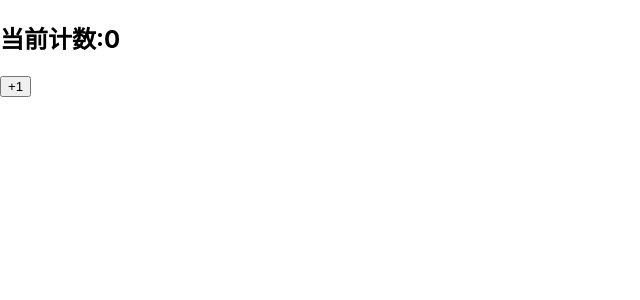
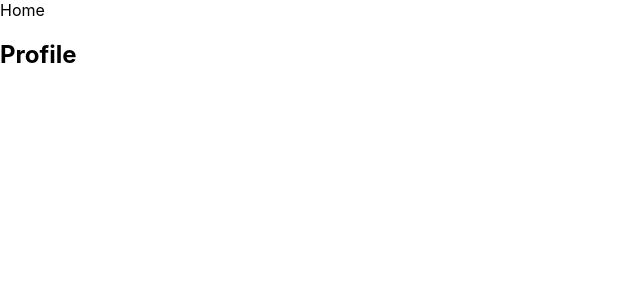
Before and after one commit to SmileYang966/React-study-demo, a React (Create React App) app: page / in a window 1280 px wide. Shown: the top 300 px of the page, without its empty margins (0-640 px from the left). Built offline with nearby package versions, Linux system fonts and the light colour scheme.

Commit message:
StrictMode严格模式

```diff
--- /dev/null
+++ b/src/source/10-组件内容补充/04-StrickMode.js
@@ -0,0 +1,52 @@
+import React, { PureComponent, StrictMode } from 'react'
+
+class Home extends PureComponent{
+
+  UNSAFE_componentWillMount(){
+    console.log("Home----UNSAFE_componentWillMount");
+  }
+
+  render(){
+    return (
+      <div>
+        Home
+      </div>
+    );
+  }
+}
+
+class Profile extends PureComponent{
+
+  UNSAFE_componentWillMount(){
+    console.log("Profile----UNSAFE_componentWillMount");
+  }
+
+  render(){
+    return(
+      <div>
+        <h2 ref="aab">Profile</h2>
+      </div>
+    )
+  }
+}
+
+/***
+ * StrictMode会检查哪些？
+ * 1.一些UNSAFE_标签的
+ * 2.使用过时的ref,ref="aab"这个用法已经过时了
+ * 3.StrictMode会有副作用，例如被调用多次
+ */
+
+export default class App extends PureComponent {
+  render() {
+    return (
+      <div>
+        {/* 用StrictMode包裹起来的子组件，会对子组件进行一些安全检查 */}
+          <Home/>
+        <StrictMode>
+          <Profile/>
+        </StrictMode>
+      </div>
+    )
+  }
+}
```
Also changed, not shown: src/index.js (+7 -3 lines).
